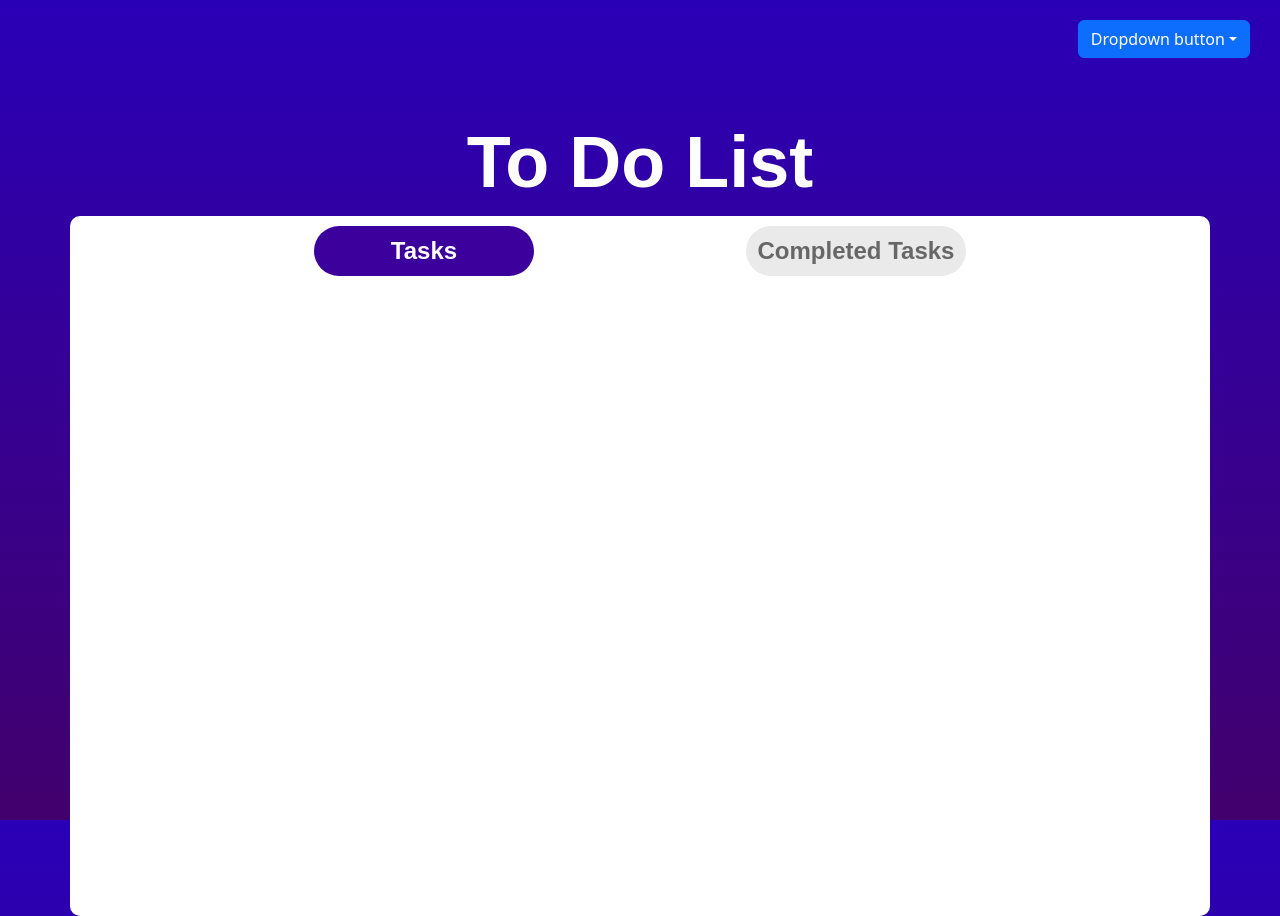
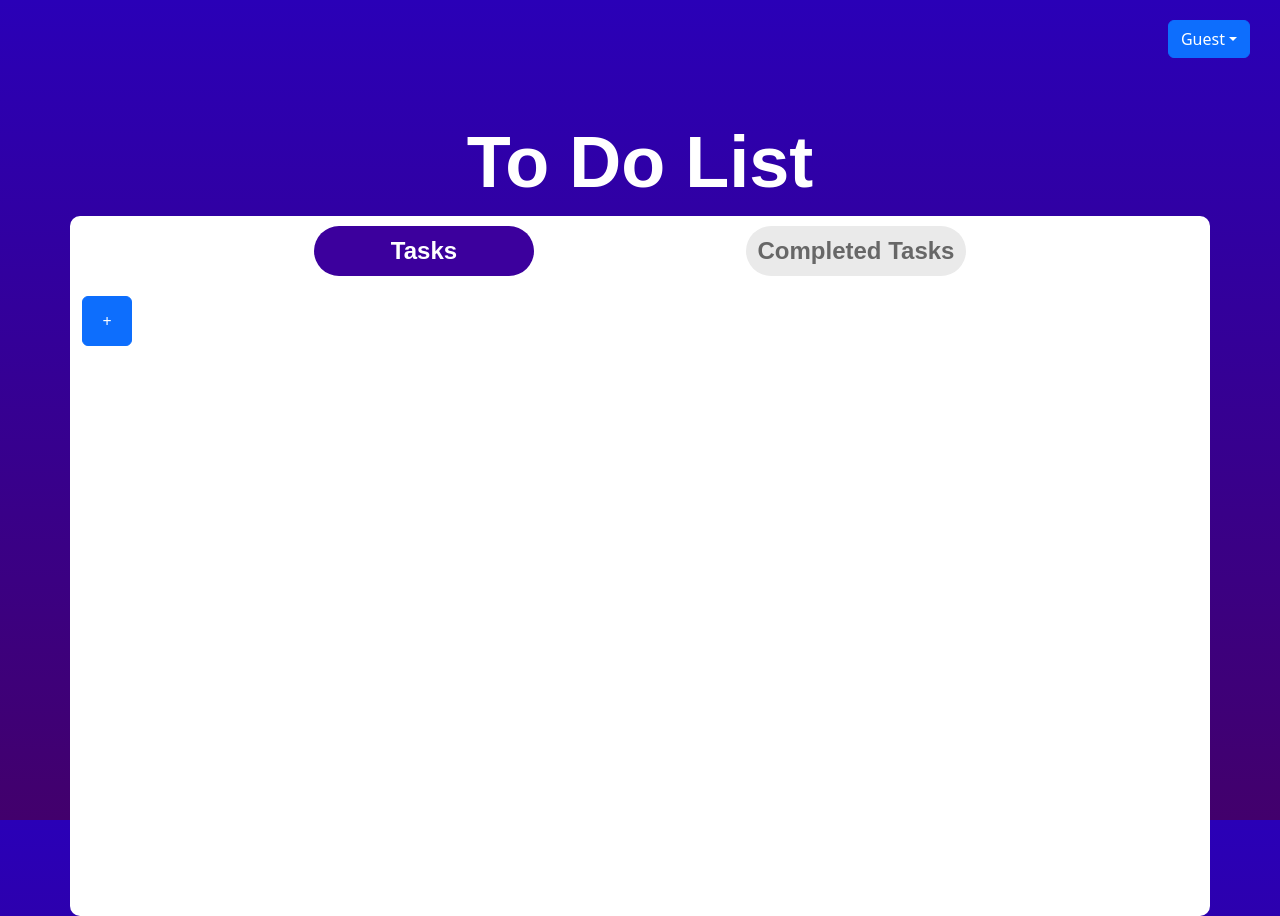
Before and after one commit to handsansanhand/ToDoList, a React (Create React App) app in the folder frontend/: page /dashboard in a window 1280 px wide. Built offline with nearby package versions, Linux system fonts and the light colour scheme.

Commit message:
add task button implemented

```diff
--- a/frontend/src/App.js
+++ b/frontend/src/App.js
@@ -8,7 +8,7 @@ function App() {
   return (
     <Router>
       <Routes>
-        <Route path="/" element={<Dashboard />} />
+        <Route path="/" element={<LoginRegister />} />
         <Route path="/dashboard" element={<Dashboard />} />
       </Routes>
     </Router>
--- a/frontend/src/Components/Dashboard/Dashboard.css
+++ b/frontend/src/Components/Dashboard/Dashboard.css
@@ -65,9 +65,25 @@ display: flex;
     border-radius: 50px;
     font-weight: 750;
     cursor: pointer;
-
 }
 .gray{
     background: #EAEAEA;
     color: #676767;
 }
+
+.addItemBtn {
+  top: 20px;
+  left: 20px;
+  width: 50px;
+  height: 50px;
+
+  display: flex;
+  align-items: center;
+  justify-content: center;
+  background: #3c009d;
+  margin-top: 20px;
+  border-radius: 10px;
+  font-weight: 750;
+  font-size: 32px;
+ line-height: -1;
+}
--- a/frontend/src/Components/Dashboard/Dashboard.jsx
+++ b/frontend/src/Components/Dashboard/Dashboard.jsx
@@ -1,19 +1,23 @@
 import React, { useState } from "react";
-import { useNavigate } from 'react-router-dom';
+import { useNavigate, useLocation } from 'react-router-dom';
 import Dropdown from 'react-bootstrap/Dropdown';
 import DropdownButton from 'react-bootstrap/DropdownButton';
+import Button from 'react-bootstrap/Button';
 import './Dashboard.css'
+
 
 function Dashboard() {
    const navigate = useNavigate();
+     const location = useLocation();
+  const userName = location.state?.name || "Guest";
      const [action, setAction] = useState("Tasks");
   return (
 
     <div>
       <div className="userDropDown">
-            <DropdownButton id="dropdown-basic-button" title="Dropdown button">
+            <DropdownButton id="dropdown-basic-button" title={userName}>
       <Dropdown.Item href="#/action-1" onClick={() => {
-        navigate("/");
+        navigate('/');
       }}>Log Out</Dropdown.Item>
       </DropdownButton>
       </div>
@@ -23,19 +27,18 @@ function Dashboard() {
 
     <div className="container">
      <div className="topRow">
-
-           <div className={action=="Completed Tasks"? "submit gray" : "submit"}
+           <div className={action==="Completed Tasks"? "submit gray" : "submit"}
                            onClick={()=>{
                     setAction("Tasks")
                     }}>
             Tasks</div>
-          <div className={action=="Tasks"? "submit gray" : "submit"}
+          <div className={action==="Tasks"? "submit gray" : "submit"}
                            onClick={()=>{
                     setAction("Completed Tasks")
                     }}>
             Completed Tasks</div>
       </div>
-
+      <Button variant="primary" className="addItemBtn">+</Button>
     </div>
     </div>
   );
--- a/frontend/src/Components/LoginRegister/LoginRegister.jsx
+++ b/frontend/src/Components/LoginRegister/LoginRegister.jsx
@@ -33,7 +33,7 @@ const LoginRegister = () => {
             });
         }
         else {
-            navigate('/dashboard');
+            navigate('/dashboard', { state: { name: name } });
         }
         return response.text();
     })
@@ -58,7 +58,7 @@ const LoginRegister = () => {
             });
         }
         else {
-            navigate('/dashboard');
+            navigate('/dashboard', { state: { name: name } });
         }
         return response.text();
       })
```
